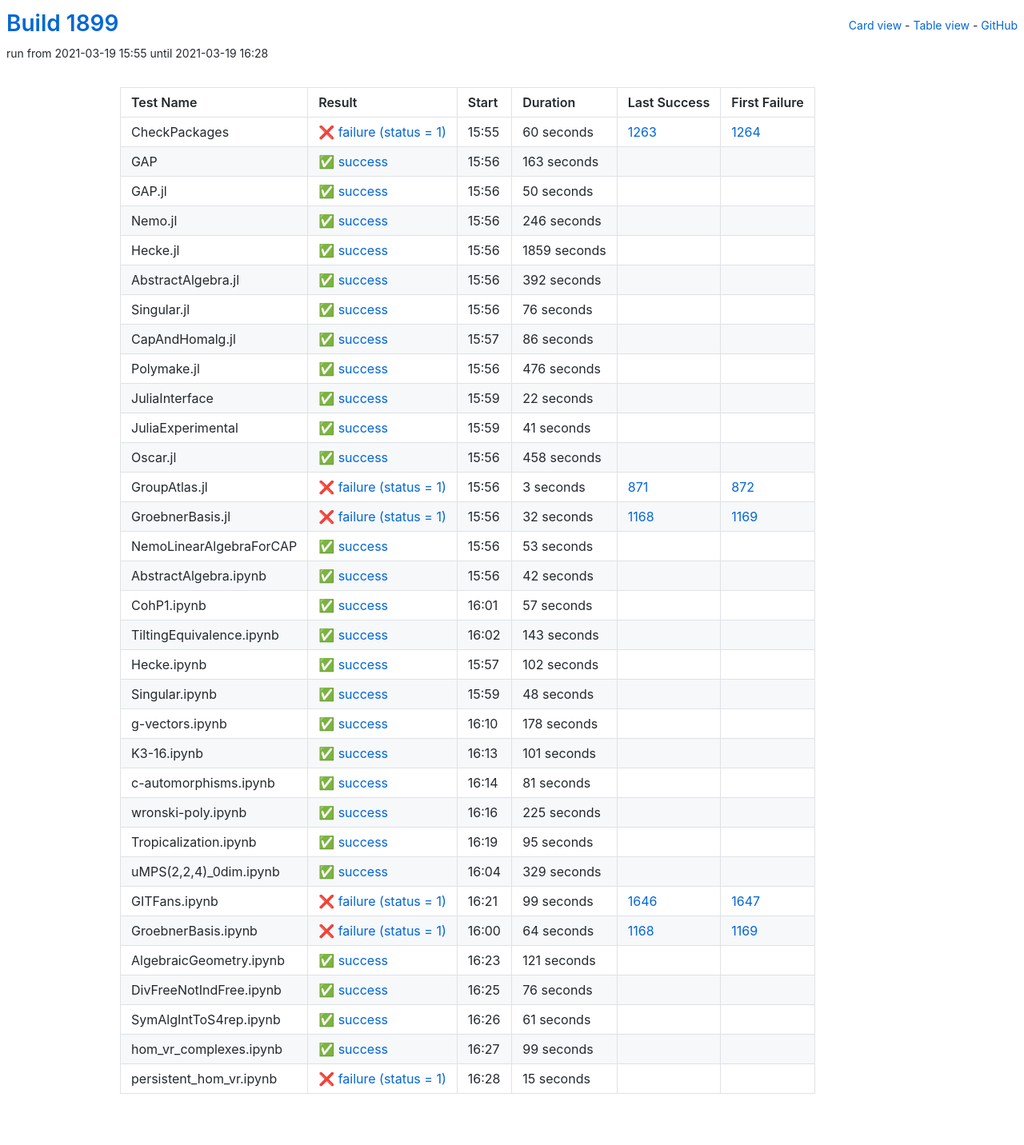
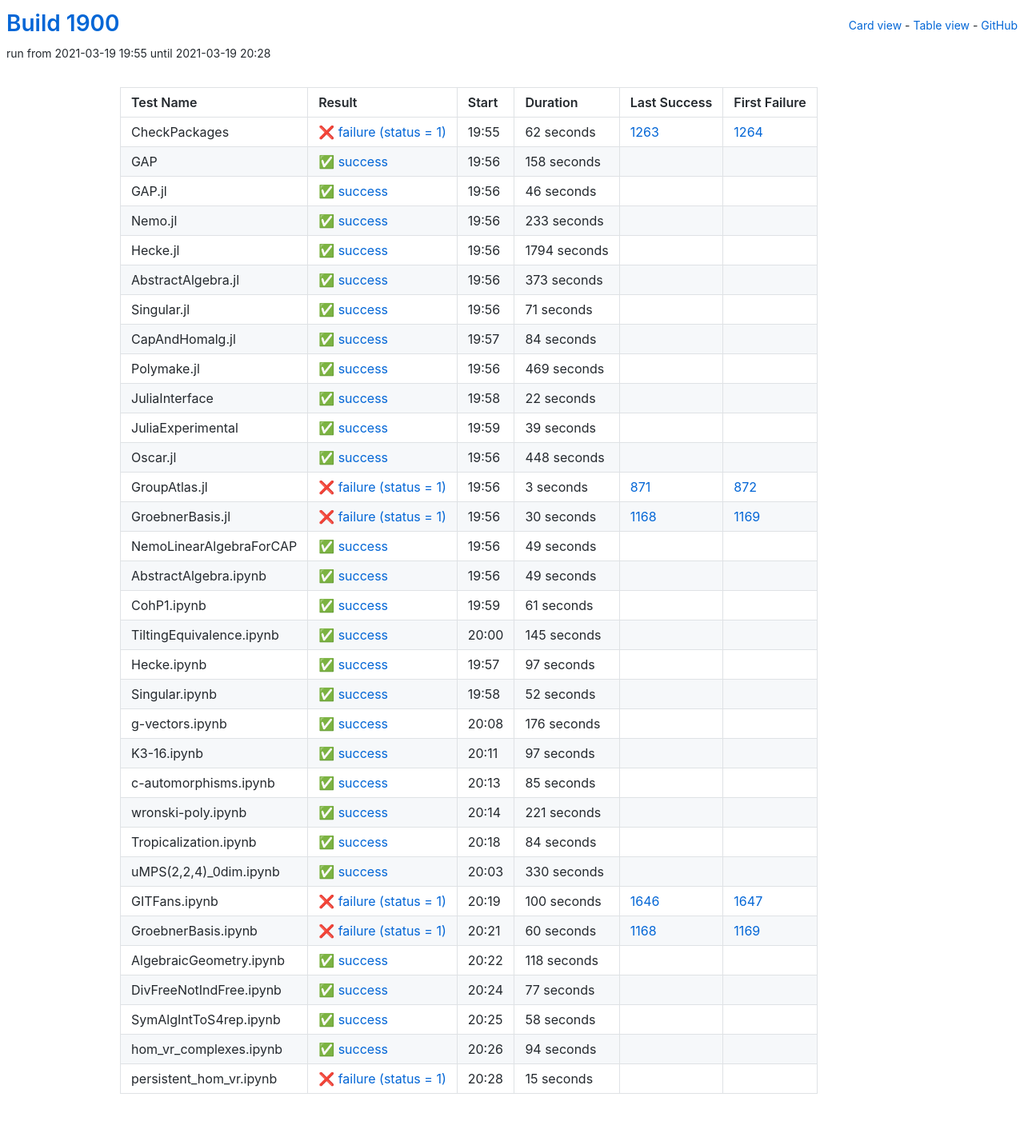
Before and after one commit to oscar-system/oscar-ci-status-stable, a Jekyll site: the page built from table.html, in a window 1280 px wide. Shown: the whole page at 80% size. Built offline with Jekyll 4.4.1, drawn with Linux system fonts in a browser that asks for light colours.

Commit message:
Build #1900

```diff
--- a/_data/ci.yml
+++ b/_data/ci.yml
@@ -1,6 +1,6 @@
 ---
-build: 1899
-build_url: https://oscarci.mathematik.uni-kl.de/job/oscar-stable/1899/
+build: 1900
+build_url: https://oscarci.mathematik.uni-kl.de/job/oscar-stable/1900/
 job: oscar-stable
 organization: oscar-system
 repo: oscar-ci-status-stable
@@ -8,116 +8,116 @@ repourl: https://github.com/oscar-system/oscar-ci-status-stable
 tests:
 - name: CheckPackages
   id: checkpackages
-  log: https://oscarci.mathematik.uni-kl.de/job/oscar-stable/1899/artifact/logs/build-1899/CheckPackages.log
-  start: 2021-03-19 15:55
+  log: https://oscarci.mathematik.uni-kl.de/job/oscar-stable/1900/artifact/logs/build-1900/CheckPackages.log
+  start: 2021-03-19 19:55
   success: false
   exitcode: 1
   status: failure
-  duration: 60
+  duration: 62
   last_success: 1263
   last_success_url: https://oscarci.mathematik.uni-kl.de/job/oscar-stable/1263/
   first_failure: 1264
   first_failure_url: https://oscarci.mathematik.uni-kl.de/job/oscar-stable/1264/
 - name: GAP
   id: gap
-  log: https://oscarci.mathematik.uni-kl.de/job/oscar-stable/1899/artifact/logs/build-1899/GAP.log
-  start: 2021-03-19 15:56
+  log: https://oscarci.mathematik.uni-kl.de/job/oscar-stable/1900/artifact/logs/build-1900/GAP.log
+  start: 2021-03-19 19:56
   success: true
   exitcode: 0
   status: success
-  duration: 163
+  duration: 158
   last_success: false
   last_success_url:
   first_failure: false
   first_failure_url:
 - name: GAP.jl
   id: gap-jl
-  log: https://oscarci.mathematik.uni-kl.de/job/oscar-stable/1899/artifact/logs/build-1899/GAP.jl.log
-  start: 2021-03-19 15:56
+  log: https://oscarci.mathematik.uni-kl.de/job/oscar-stable/1900/artifact/logs/build-1900/GAP.jl.log
+  start: 2021-03-19 19:56
   success: true
   exitcode: 0
   status: success
-  duration: 50
+  duration: 46
   last_success: false
   last_success_url:
   first_failure: false
   first_failure_url:
 - name: Nemo.jl
   id: nemo-jl
-  log: https://oscarci.mathematik.uni-kl.de/job/oscar-stable/1899/artifact/logs/build-1899/Nemo.jl.log
-  start: 2021-03-19 15:56
+  log: https://oscarci.mathematik.uni-kl.de/job/oscar-stable/1900/artifact/logs/build-1900/Nemo.jl.log
+  start: 2021-03-19 19:56
   success: true
   exitcode: 0
   status: success
-  duration: 246
+  duration: 233
   last_success: false
   last_success_url:
   first_failure: false
   first_failure_url:
 - name: Hecke.jl
   id: hecke-jl
-  log: https://oscarci.mathematik.uni-kl.de/job/oscar-stable/1899/artifact/logs/build-1899/Hecke.jl.log
-  start: 2021-03-19 15:56
+  log: https://oscarci.mathematik.uni-kl.de/job/oscar-stable/1900/artifact/logs/build-1900/Hecke.jl.log
+  start: 2021-03-19 19:56
   success: true
   exitcode: 0
   status: success
-  duration: 1859
+  duration: 1794
   last_success: false
   last_success_url:
   first_failure: false
   first_failure_url:
 - name: AbstractAlgebra.jl
   id: abstractalgebra-jl
-  log: https://oscarci.mathematik.uni-kl.de/job/oscar-stable/1899/artifact/logs/build-1899/AbstractAlgebra.jl.log
-  start: 2021-03-19 15:56
+  log: https://oscarci.mathematik.uni-kl.de/job/oscar-stable/1900/artifact/logs/build-1900/AbstractAlgebra.jl.log
+  start: 2021-03-19 19:56
   success: true
   exitcode: 0
   status: success
-  duration: 392
+  duration: 373
   last_success: false
   last_success_url:
   first_failure: false
   first_failure_url:
 - name: Singular.jl
   id: singular-jl
-  log: https://oscarci.mathematik.uni-kl.de/job/oscar-stable/1899/artifact/logs/build-1899/Singular.jl.log
-  start: 2021-03-19 15:56
+  log: https://oscarci.mathematik.uni-kl.de/job/oscar-stable/1900/artifact/logs/build-1900/Singular.jl.log
+  start: 2021-03-19 19:56
   success: true
   exitcode: 0
   status: success
-  duration: 76
+  duration: 71
   last_success: false
   last_success_url:
   first_failure: false
   first_failure_url:
 - name: CapAndHomalg.jl
   id: capandhomalg-jl
-  log: https://oscarci.mathematik.uni-kl.de/job/oscar-stable/1899/artifact/logs/build-1899/CapAndHomalg.jl.log
-  start: 2021-03-19 15:57
+  log: https://oscarci.mathematik.uni-kl.de/job/oscar-stable/1900/artifact/logs/build-1900/CapAndHomalg.jl.log
+  start: 2021-03-19 19:57
   success: true
   exitcode: 0
   status: success
-  duration: 86
+  duration: 84
   last_success: false
   last_success_url:
   first_failure: false
   first_failure_url:
 - name: Polymake.jl
   id: polymake-jl
-  log: https://oscarci.mathematik.uni-kl.de/job/oscar-stable/1899/artifact/logs/build-1899/Polymake.jl.log
-  start: 2021-03-19 15:56
+  log: https://oscarci.mathematik.uni-kl.de/job/oscar-stable/1900/artifact/logs/build-1900/Polymake.jl.log
+  start: 2021-03-19 19:56
   success: true
   exitcode: 0
   status: success
-  duration: 476
+  duration: 469
   last_success: false
   last_success_url:
   first_failure: false
   first_failure_url:
 - name: JuliaInterface
   id: juliainterface
-  log: https://oscarci.mathematik.uni-kl.de/job/oscar-stable/1899/artifact/logs/build-1899/JuliaInterface.log
-  start: 2021-03-19 15:59
+  log: https://oscarci.mathematik.uni-kl.de/job/oscar-stable/1900/artifact/logs/build-1900/JuliaInterface.log
+  start: 2021-03-19 19:58
   success: true
   exitcode: 0
   status: success
@@ -128,32 +128,32 @@ tests:
   first_failure_url:
 - name: JuliaExperimental
   id: juliaexperimental
-  log: https://oscarci.mathematik.uni-kl.de/job/oscar-stable/1899/artifact/logs/build-1899/JuliaExperimental.log
-  start: 2021-03-19 15:59
+  log: https://oscarci.mathematik.uni-kl.de/job/oscar-stable/1900/artifact/logs/build-1900/JuliaExperimental.log
+  start: 2021-03-19 19:59
   success: true
   exitcode: 0
   status: success
-  duration: 41
+  duration: 39
   last_success: false
   last_success_url:
   first_failure: false
   first_failure_url:
 - name: Oscar.jl
   id: oscar-jl
-  log: https://oscarci.mathematik.uni-kl.de/job/oscar-stable/1899/artifact/logs/build-1899/Oscar.jl.log
-  start: 2021-03-19 15:56
+  log: https://oscarci.mathematik.uni-kl.de/job/oscar-stable/1900/artifact/logs/build-1900/Oscar.jl.log
+  start: 2021-03-19 19:56
   success: true
   exitcode: 0
   status: success
-  duration: 458
+  duration: 448
   last_success: false
   last_success_url:
   first_failure: false
   first_failure_url:
 - name: GroupAtlas.jl
   id: groupatlas-jl
-  log: https://oscarci.mathematik.uni-kl.de/job/oscar-stable/1899/artifact/logs/build-1899/GroupAtlas.jl.log
-  start: 2021-03-19 15:56
+  log: https://oscarci.mathematik.uni-kl.de/job/oscar-stable/1900/artifact/logs/build-1900/GroupAtlas.jl.log
+  start: 2021-03-19 19:56
   success: false
   exitcode: 1
   status: failure
@@ -164,212 +164,44 @@ tests:
   first_failure_url: https://oscarci.mathematik.uni-kl.de/job/oscar-stable/872/
 - name: GroebnerBasis.jl
   id: groebnerbasis-jl
-  log: https://oscarci.mathematik.uni-kl.de/job/oscar-stable/1899/artifact/logs/build-1899/GroebnerBasis.jl.log
-  start: 2021-03-19 15:56
+  log: https://oscarci.mathematik.uni-kl.de/job/oscar-stable/1900/artifact/logs/build-1900/GroebnerBasis.jl.log
+  start: 2021-03-19 19:56
   success: false
   exitcode: 1
   status: failure
-  duration: 32
+  duration: 30
   last_success: 1168
   last_success_url: https://oscarci.mathematik.uni-kl.de/job/oscar-stable/1168/
   first_failure: 1169
   first_failure_url: https://oscarci.mathematik.uni-kl.de/job/oscar-stable/1169/
 - name: NemoLinearAlgebraForCAP
   id: nemolinearalgebraforcap
-  log: https://oscarci.mathematik.uni-kl.de/job/oscar-stable/1899/artifact/logs/build-1899/NemoLinearAlgebraForCAP.log
-  start: 2021-03-19 15:56
+  log: https://oscarci.mathematik.uni-kl.de/job/oscar-stable/1900/artifact/logs/build-1900/NemoLinearAlgebraForCAP.log
+  start: 2021-03-19 19:56
   success: true
   exitcode: 0
   status: success
-  duration: 53
+  duration: 49
   last_success: false
   last_success_url:
   first_failure: false
   first_failure_url:
 - name: AbstractAlgebra.ipynb
   id: abstractalgebra-ipynb
-  log: https://oscarci.mathematik.uni-kl.de/job/oscar-stable/1899/artifact/logs/build-1899/AbstractAlgebra.ipynb.log
-  start: 2021-03-19 15:56
+  log: https://oscarci.mathematik.uni-kl.de/job/oscar-stable/1900/artifact/logs/build-1900/AbstractAlgebra.ipynb.log
+  start: 2021-03-19 19:56
   success: true
   exitcode: 0
   status: success
-  duration: 42
+  duration: 49
   last_success: false
   last_success_url:
   first_failure: false
   first_failure_url:
 - name: CohP1.ipynb
   id: cohp1-ipynb
-  log: https://oscarci.mathematik.uni-kl.de/job/oscar-stable/1899/artifact/logs/build-1899/CohP1.ipynb.log
-  start: 2021-03-19 16:01
-  success: true
-  exitcode: 0
-  status: success
-  duration: 57
-  last_success: false
-  last_success_url:
-  first_failure: false
-  first_failure_url:
-- name: TiltingEquivalence.ipynb
-  id: tiltingequivalence-ipynb
-  log: https://oscarci.mathematik.uni-kl.de/job/oscar-stable/1899/artifact/logs/build-1899/TiltingEquivalence.ipynb.log
-  start: 2021-03-19 16:02
-  success: true
-  exitcode: 0
-  status: success
-  duration: 143
-  last_success: false
-  last_success_url:
-  first_failure: false
-  first_failure_url:
-- name: Hecke.ipynb
-  id: hecke-ipynb
-  log: https://oscarci.mathematik.uni-kl.de/job/oscar-stable/1899/artifact/logs/build-1899/Hecke.ipynb.log
-  start: 2021-03-19 15:57
-  success: true
-  exitcode: 0
-  status: success
-  duration: 102
-  last_success: false
-  last_success_url:
-  first_failure: false
-  first_failure_url:
-- name: Singular.ipynb
-  id: singular-ipynb
-  log: https://oscarci.mathematik.uni-kl.de/job/oscar-stable/1899/artifact/logs/build-1899/Singular.ipynb.log
-  start: 2021-03-19 15:59
-  success: true
-  exitcode: 0
-  status: success
-  duration: 48
-  last_success: false
-  last_success_url:
-  first_failure: false
-  first_failure_url:
-- name: g-vectors.ipynb
-  id: g-vectors-ipynb
-  log: https://oscarci.mathematik.uni-kl.de/job/oscar-stable/1899/artifact/logs/build-1899/g-vectors.ipynb.log
-  start: 2021-03-19 16:10
-  success: true
-  exitcode: 0
-  status: success
-  duration: 178
-  last_success: false
-  last_success_url:
-  first_failure: false
-  first_failure_url:
-- name: K3-16.ipynb
-  id: k3-16-ipynb
-  log: https://oscarci.mathematik.uni-kl.de/job/oscar-stable/1899/artifact/logs/build-1899/K3-16.ipynb.log
-  start: 2021-03-19 16:13
-  success: true
-  exitcode: 0
-  status: success
-  duration: 101
-  last_success: false
-  last_success_url:
-  first_failure: false
-  first_failure_url:
-- name: c-automorphisms.ipynb
-  id: c-automorphisms-ipynb
-  log: https://oscarci.mathematik.uni-kl.de/job/oscar-stable/1899/artifact/logs/build-1899/c-automorphisms.ipynb.log
-  start: 2021-03-19 16:14
-  success: true
-  exitcode: 0
-  status: success
-  duration: 81
-  last_success: false
-  last_success_url:
-  first_failure: false
-  first_failure_url:
-- name: wronski-poly.ipynb
-  id: wronski-poly-ipynb
-  log: https://oscarci.mathematik.uni-kl.de/job/oscar-stable/1899/artifact/logs/build-1899/wronski-poly.ipynb.log
-  start: 2021-03-19 16:16
-  success: true
-  exitcode: 0
-  status: success
-  duration: 225
-  last_success: false
-  last_success_url:
-  first_failure: false
-  first_failure_url:
-- name: Tropicalization.ipynb
-  id: tropicalization-ipynb
-  log: https://oscarci.mathematik.uni-kl.de/job/oscar-stable/1899/artifact/logs/build-1899/Tropicalization.ipynb.log
-  start: 2021-03-19 16:19
-  success: true
-  exitcode: 0
-  status: success
-  duration: 95
-  last_success: false
-  last_success_url:
-  first_failure: false
-  first_failure_url:
-- name: uMPS(2,2,4)_0dim.ipynb
-  id: umps-2-2-4-0dim-ipynb
-  log: https://oscarci.mathematik.uni-kl.de/job/oscar-stable/1899/artifact/logs/build-1899/uMPS-2-2-4-_0dim.ipynb.log
-  start: 2021-03-19 16:04
-  success: true
-  exitcode: 0
-  status: success
-  duration: 329
-  last_success: false
-  last_success_url:
-  first_failure: false
-  first_failure_url:
-- name: GITFans.ipynb
-  id: gitfans-ipynb
-  log: https://oscarci.mathematik.uni-kl.de/job/oscar-stable/1899/artifact/logs/build-1899/GITFans.ipynb.log
-  start: 2021-03-19 16:21
-  success: false
-  exitcode: 1
-  status: failure
-  duration: 99
-  last_success: 1646
-  last_success_url: https://oscarci.mathematik.uni-kl.de/job/oscar-stable/1646/
-  first_failure: 1647
-  first_failure_url: https://oscarci.mathematik.uni-kl.de/job/oscar-stable/1647/
-- name: GroebnerBasis.ipynb
-  id: groebnerbasis-ipynb
-  log: https://oscarci.mathematik.uni-kl.de/job/oscar-stable/1899/artifact/logs/build-1899/GroebnerBasis.ipynb.log
-  start: 2021-03-19 16:00
-  success: false
-  exitcode: 1
-  status: failure
-  duration: 64
-  last_success: 1168
-  last_success_url: https://oscarci.mathematik.uni-kl.de/job/oscar-stable/1168/
-  first_failure: 1169
-  first_failure_url: https://oscarci.mathematik.uni-kl.de/job/oscar-stable/1169/
-- name: AlgebraicGeometry.ipynb
-  id: algebraicgeometry-ipynb
-  log: https://oscarci.mathematik.uni-kl.de/job/oscar-stable/1899/artifact/logs/build-1899/AlgebraicGeometry.ipynb.log
-  start: 2021-03-19 16:23
-  success: true
-  exitcode: 0
-  status: success
-  duration: 121
-  last_success: false
-  last_success_url:
-  first_failure: false
-  first_failure_url:
-- name: DivFreeNotIndFree.ipynb
-  id: divfreenotindfree-ipynb
-  log: https://oscarci.mathematik.uni-kl.de/job/oscar-stable/1899/artifact/logs/build-1899/DivFreeNotIndFree.ipynb.log
-  start: 2021-03-19 16:25
-  success: true
-  exitcode: 0
-  status: success
-  duration: 76
-  last_success: false
-  last_success_url:
-  first_failure: false
-  first_failure_url:
-- name: SymAlgIntToS4rep.ipynb
-  id: symalginttos4rep-ipynb
-  log: https://oscarci.mathematik.uni-kl.de/job/oscar-stable/1899/artifact/logs/build-1899/SymAlgIntToS4rep.ipynb.log
-  start: 2021-03-19 16:26
+  log: https://oscarci.mathematik.uni-kl.de/job/oscar-stable/1900/artifact/logs/build-1900/CohP1.ipynb.log
+  start: 2021-03-19 19:59
   success: true
   exitcode: 0
   status: success
@@ -378,22 +210,190 @@ tests:
   last_success_url:
   first_failure: false
   first_failure_url:
-- name: hom_vr_complexes.ipynb
-  id: hom-vr-complexes-ipynb
-  log: https://oscarci.mathematik.uni-kl.de/job/oscar-stable/1899/artifact/logs/build-1899/hom_vr_complexes.ipynb.log
-  start: 2021-03-19 16:27
+- name: TiltingEquivalence.ipynb
+  id: tiltingequivalence-ipynb
+  log: https://oscarci.mathematik.uni-kl.de/job/oscar-stable/1900/artifact/logs/build-1900/TiltingEquivalence.ipynb.log
+  start: 2021-03-19 20:00
   success: true
   exitcode: 0
   status: success
-  duration: 99
+  duration: 145
+  last_success: false
+  last_success_url:
+  first_failure: false
+  first_failure_url:
+- name: Hecke.ipynb
+  id: hecke-ipynb
+  log: https://oscarci.mathematik.uni-kl.de/job/oscar-stable/1900/artifact/logs/build-1900/Hecke.ipynb.log
+  start: 2021-03-19 19:57
+  success: true
+  exitcode: 0
+  status: success
+  duration: 97
+  last_success: false
+  last_success_url:
+  first_failure: false
+  first_failure_url:
+- name: Singular.ipynb
+  id: singular-ipynb
+  log: https://oscarci.mathematik.uni-kl.de/job/oscar-stable/1900/artifact/logs/build-1900/Singular.ipynb.log
+  start: 2021-03-19 19:58
+  success: true
+  exitcode: 0
+  status: success
+  duration: 52
+  last_success: false
+  last_success_url:
+  first_failure: false
+  first_failure_url:
+- name: g-vectors.ipynb
+  id: g-vectors-ipynb
+  log: https://oscarci.mathematik.uni-kl.de/job/oscar-stable/1900/artifact/logs/build-1900/g-vectors.ipynb.log
+  start: 2021-03-19 20:08
+  success: true
+  exitcode: 0
+  status: success
+  duration: 176
+  last_success: false
+  last_success_url:
+  first_failure: false
+  first_failure_url:
+- name: K3-16.ipynb
+  id: k3-16-ipynb
+  log: https://oscarci.mathematik.uni-kl.de/job/oscar-stable/1900/artifact/logs/build-1900/K3-16.ipynb.log
+  start: 2021-03-19 20:11
+  success: true
+  exitcode: 0
+  status: success
+  duration: 97
+  last_success: false
+  last_success_url:
+  first_failure: false
+  first_failure_url:
+- name: c-automorphisms.ipynb
+  id: c-automorphisms-ipynb
+  log: https://oscarci.mathematik.uni-kl.de/job/oscar-stable/1900/artifact/logs/build-1900/c-automorphisms.ipynb.log
+  start: 2021-03-19 20:13
+  success: true
+  exitcode: 0
+  status: success
+  duration: 85
+  last_success: false
+  last_success_url:
+  first_failure: false
+  first_failure_url:
+- name: wronski-poly.ipynb
+  id: wronski-poly-ipynb
+  log: https://oscarci.mathematik.uni-kl.de/job/oscar-stable/1900/artifact/logs/build-1900/wronski-poly.ipynb.log
+  start: 2021-03-19 20:14
+  success: true
+  exitcode: 0
+  status: success
+  duration: 221
+  last_success: false
+  last_success_url:
+  first_failure: false
+  first_failure_url:
+- name: Tropicalization.ipynb
+  id: tropicalization-ipynb
+  log: https://oscarci.mathematik.uni-kl.de/job/oscar-stable/1900/artifact/logs/build-1900/Tropicalization.ipynb.log
+  start: 2021-03-19 20:18
+  success: true
+  exitcode: 0
+  status: success
+  duration: 84
+  last_success: false
+  last_success_url:
+  first_failure: false
+  first_failure_url:
+- name: uMPS(2,2,4)_0dim.ipynb
+  id: umps-2-2-4-0dim-ipynb
+  log: https://oscarci.mathematik.uni-kl.de/job/oscar-stable/1900/artifact/logs/build-1900/uMPS-2-2-4-_0dim.ipynb.log
+  start: 2021-03-19 20:03
+  success: true
+  exitcode: 0
+  status: success
+  duration: 330
+  last_success: false
+  last_success_url:
+  first_failure: false
+  first_failure_url:
+- name: GITFans.ipynb
+  id: gitfans-ipynb
+  log: https://oscarci.mathematik.uni-kl.de/job/oscar-stable/1900/artifact/logs/build-1900/GITFans.ipynb.log
+  start: 2021-03-19 20:19
+  success: false
+  exitcode: 1
+  status: failure
+  duration: 100
+  last_success: 1646
+  last_success_url: https://oscarci.mathematik.uni-kl.de/job/oscar-stable/1646/
+  first_failure: 1647
+  first_failure_url: https://oscarci.mathematik.uni-kl.de/job/oscar-stable/1647/
+- name: GroebnerBasis.ipynb
+  id: groebnerbasis-ipynb
+  log: https://oscarci.mathematik.uni-kl.de/job/oscar-stable/1900/artifact/logs/build-1900/GroebnerBasis.ipynb.log
+  start: 2021-03-19 20:21
+  success: false
+  exitcode: 1
+  status: failure
+  duration: 60
+  last_success: 1168
+  last_success_url: https://oscarci.mathematik.uni-kl.de/job/oscar-stable/1168/
+  first_failure: 1169
+  first_failure_url: https://oscarci.mathematik.uni-kl.de/job/oscar-stable/1169/
+- name: AlgebraicGeometry.ipynb
+  id: algebraicgeometry-ipynb
+  log: https://oscarci.mathematik.uni-kl.de/job/oscar-stable/1900/artifact/logs/build-1900/AlgebraicGeometry.ipynb.log
+  start: 2021-03-19 20:22
+  success: true
+  exitcode: 0
+  status: success
+  duration: 118
+  last_success: false
+  last_success_url:
+  first_failure: false
+  first_failure_url:
+- name: DivFreeNotIndFree.ipynb
+  id: divfreenotindfree-ipynb
+  log: https://oscarci.mathematik.uni-kl.de/job/oscar-stable/1900/artifact/logs/build-1900/DivFreeNotIndFree.ipynb.log
+  start: 2021-03-19 20:24
+  success: true
+  exitcode: 0
+  status: success
+  duration: 77
+  last_success: false
+  last_success_url:
+  first_failure: false
+  first_failure_url:
+- name: SymAlgIntToS4rep.ipynb
+  id: symalginttos4rep-ipynb
+  log: https://oscarci.mathematik.uni-kl.de/job/oscar-stable/1900/artifact/logs/build-1900/SymAlgIntToS4rep.ipynb.log
+  start: 2021-03-19 20:25
+  success: true
+  exitcode: 0
+  status: success
+  duration: 58
+  last_success: false
+  last_success_url:
+  first_failure: false
+  first_failure_url:
+- name: hom_vr_complexes.ipynb
+  id: hom-vr-complexes-ipynb
+  log: https://oscarci.mathematik.uni-kl.de/job/oscar-stable/1900/artifact/logs/build-1900/hom_vr_complexes.ipynb.log
+  start: 2021-03-19 20:26
+  success: true
+  exitcode: 0
+  status: success
+  duration: 94
   last_success: false
   last_success_url:
   first_failure: false
   first_failure_url:
 - name: persistent_hom_vr.ipynb
   id: persistent-hom-vr-ipynb
-  log: https://oscarci.mathematik.uni-kl.de/job/oscar-stable/1899/artifact/logs/build-1899/persistent_hom_vr.ipynb.log
-  start: 2021-03-19 16:28
+  log: https://oscarci.mathematik.uni-kl.de/job/oscar-stable/1900/artifact/logs/build-1900/persistent_hom_vr.ipynb.log
+  start: 2021-03-19 20:28
   success: false
   exitcode: 1
   status: failure
```
Also changed, not shown: README.md.
